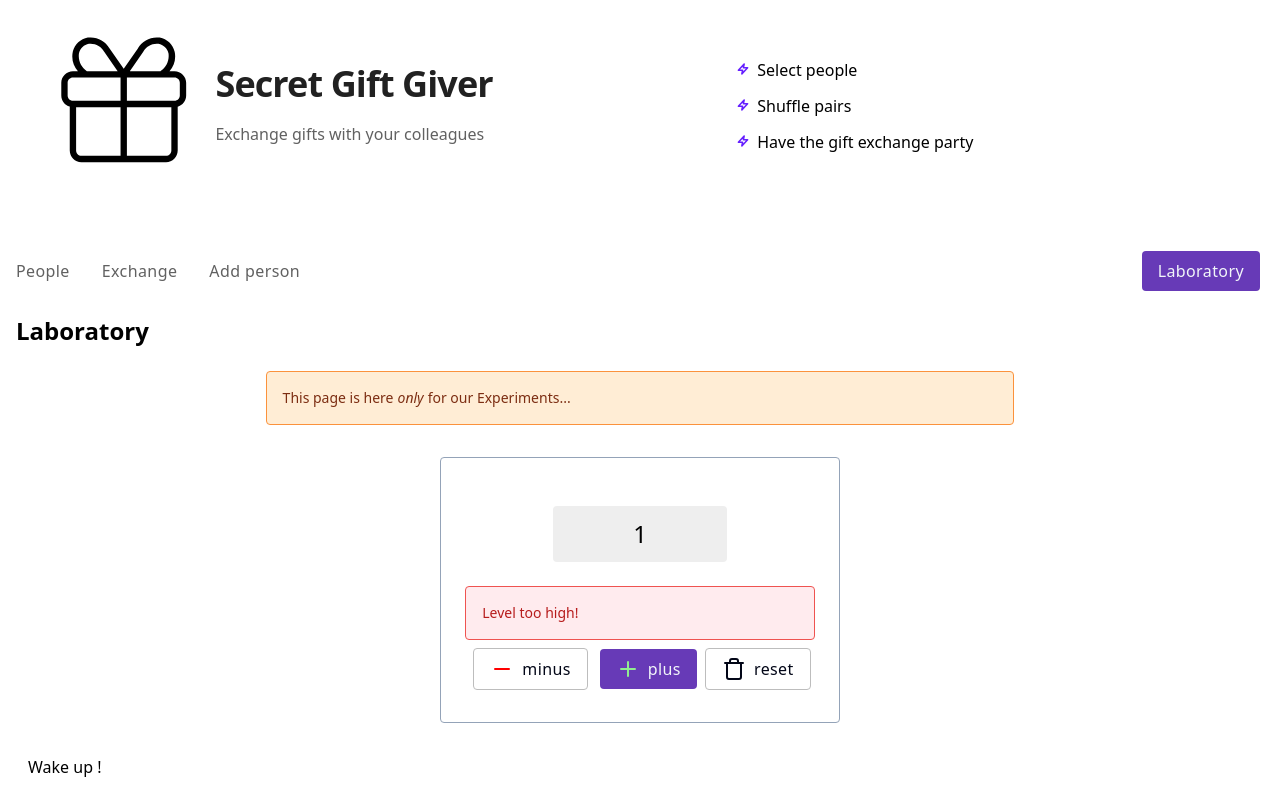
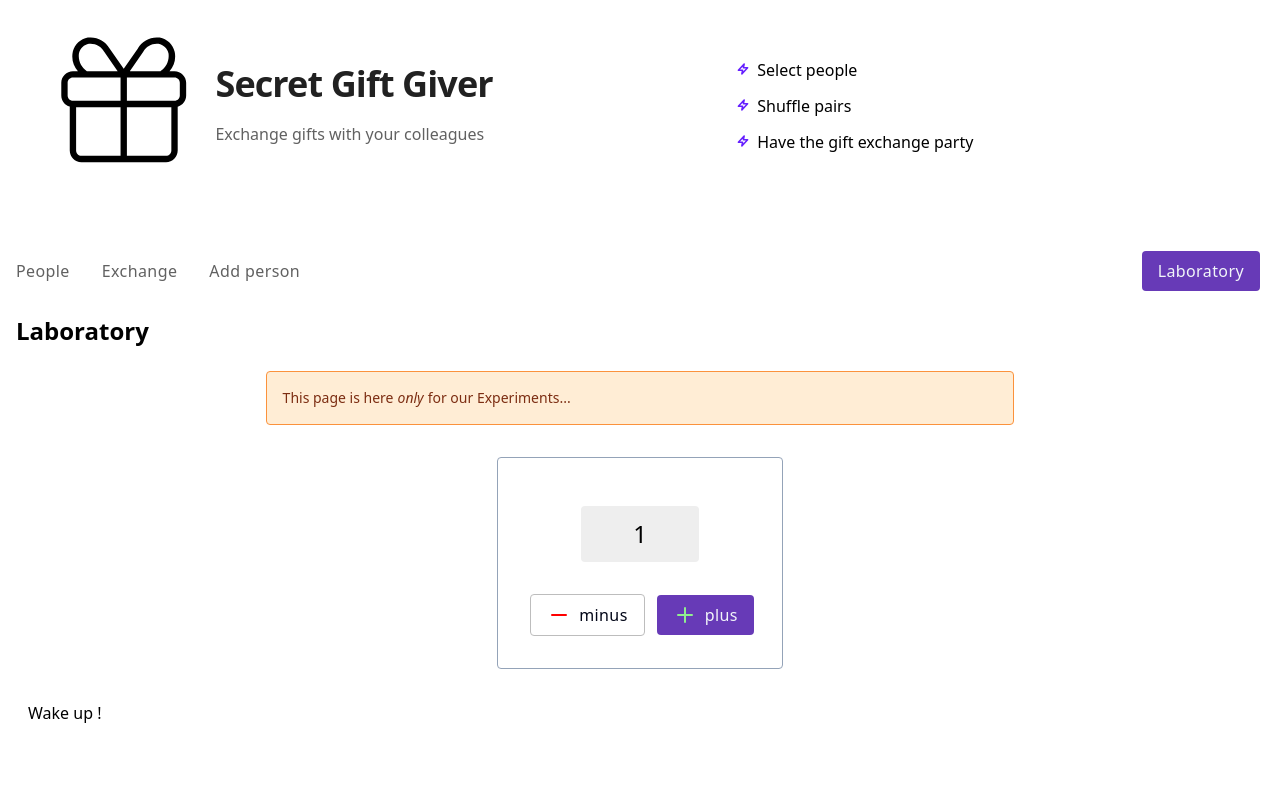
Before and after one commit to michaljabi/eduwebpl-react-hooks, a React (Vite) app: page /lab in a window 1280 px wide. Built offline with nearby package versions, Linux system fonts and the light colour scheme.

Commit message:
lesson7(Counter)[TASK]: solved!

```diff
--- a/src/components/lab/Counter.jsx
+++ b/src/components/lab/Counter.jsx
@@ -6,12 +6,14 @@ import { Notification } from "../ui/Notification.jsx"
 export function Counter() {
   const [count, setCount] = useState(1)
 
+  const isToHigh = count >= 5
+
   return (
     <div className="rounded p-6 border border-slate-400 text-center">
       <div className="m-6 p-3 text-2xl bg-gray-200 dark:bg-slate-800 rounded w-1/2 mx-auto">
         {count}
       </div>
-      <Notification type="danger">Level too high!</Notification>
+      {isToHigh && <Notification type="danger">Level too high!</Notification>}
       <Button
         className="m-2"
         as="secondary"
@@ -19,15 +21,20 @@ export function Counter() {
       >
         <MinusIcon color="red" /> minus
       </Button>
-      <Button onClick={() => setCount(count + 1)}>
+      <Button
+        onClick={() => {
+          if (!isToHigh) {
+            setCount(count + 1)
+          }
+        }}
+      >
         <PlusIcon color="lightgreen" /> plus
       </Button>
-      {/*<Button as="secondary" onClick={addTwo}>
-        <PlusIcon color="lightgreen" /> +2
-        </Button> */}
-      <Button as="secondary">
-        <TrashIcon /> reset
-      </Button>
+      {isToHigh && (
+        <Button as="secondary" onClick={() => setCount(1)}>
+          <TrashIcon /> reset
+        </Button>
+      )}
     </div>
   )
 }
```
